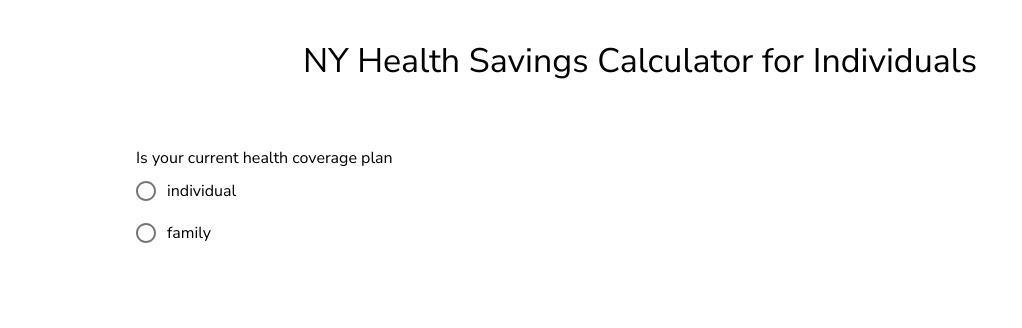
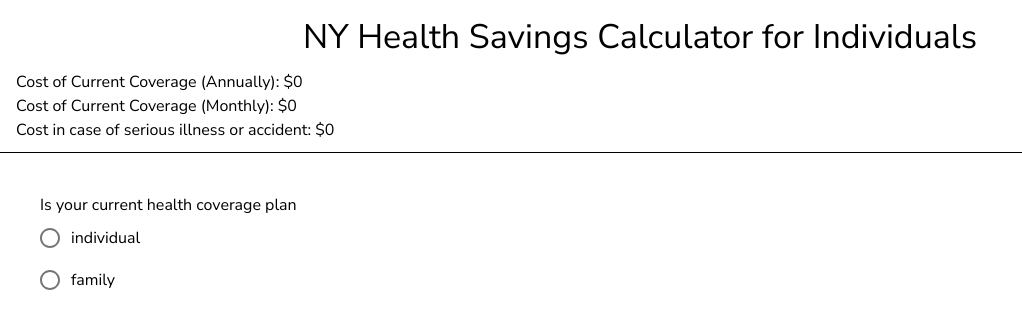
Before and after one commit to aschneit/NYHAIndividualCalculator, a React (Create React App) app: page / in a window 1280 px wide. Shown: the top 328 px of the page, without its empty margins (0-1022 px from the left). Built offline with nearby package versions, Linux system fonts and the light colour scheme.

Commit message:
add calculations in header

```diff
--- a/src/App.js
+++ b/src/App.js
@@ -10,14 +10,16 @@ import {
 import TextInput from "./TextInput";
 import React from "react";
 
-const useStyles = makeStyles({
-  app: {
-    padding: 40,
-  },
+const useStyles = makeStyles((theme) => ({
+  app: {},
   textPadding: {
     paddingBottom: 16,
   },
-});
+  header: {
+    backgroundColor: theme.palette.common.white,
+    zIndex: 100,
+  },
+}));
 
 const individualWorksheetFields = [
   { text: "Premiums", twoFields: true, key: "premiums" },
@@ -91,6 +93,25 @@ const individualWorksheetFields = [
 function App() {
   const classes = useStyles();
   const [formFields, setFormFields] = React.useState({});
+  const [monthlyCost, setMonthlyCost] = React.useState(0);
+  const [annualCost, setAnnualCost] = React.useState(0);
+  const [illnessCost, setIllnessCost] = React.useState(0);
+
+  const add = (arr) => {
+    return arr.reduce((acc, val) => {
+      return acc + Number(val);
+    }, 0);
+  };
+
+  React.useEffect(() => {
+    formFields?.individual?.monthly &&
+      setMonthlyCost(add(Object.values(formFields?.individual?.monthly)));
+  }, [formFields?.individual?.monthly]);
+
+  React.useEffect(() => {
+    formFields?.individual?.annual &&
+      setAnnualCost(add(Object.values(formFields?.individual?.annual)));
+  }, [formFields?.individual?.annual]);
 
   const handleFormFieldChange = (e) => {
     setFormFields({ ...formFields, [e.target.name]: e.target.value });
@@ -132,10 +153,28 @@ function App() {
   console.log(formFields);
   return (
     <div className={classes.app}>
-      <Typography variant="h4" gutterBottom align="center">
-        NY Health Savings Calculator for Individuals
-      </Typography>
-      <Box mt={8} mx={12}>
+      <Box
+        p={2}
+        borderBottom={1}
+        position="sticky"
+        top={0}
+        height={120}
+        className={classes.header}
+      >
+        <Typography variant="h4" gutterBottom align="center">
+          NY Health Savings Calculator for Individuals
+        </Typography>
+        <Typography variant="body1" align="left">
+          Cost of Current Coverage (Annually): ${annualCost}
+        </Typography>
+        <Typography variant="body1" align="left">
+          Cost of Current Coverage (Monthly): ${monthlyCost}
+        </Typography>
+        <Typography variant="body1" align="left">
+          Cost in case of serious illness or accident: ${illnessCost}
+        </Typography>
+      </Box>
+      <Box p={5}>
         <Grid container direction="column" spacing={2}>
           <Grid item>
             <Typography variant="body1">
@@ -185,6 +224,7 @@ function App() {
               <Grid
                 item
                 container
+                xs={8}
                 justifyContent="space-between"
                 alignItems="center"
               >
@@ -235,6 +275,7 @@ function App() {
                       {field.twoFields ? (
                         <Grid
                           item
+                          xs={8}
                           container
                           justifyContent="space-between"
                           alignItems="center"
```
